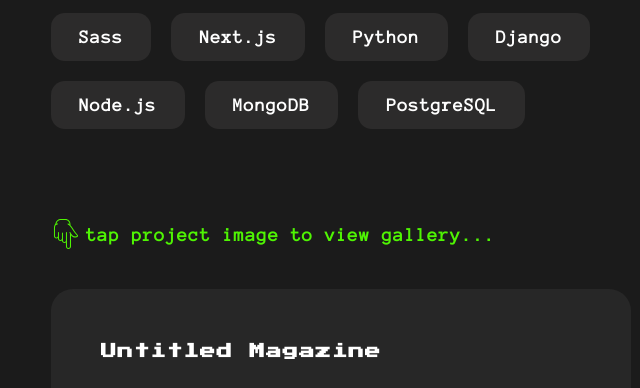
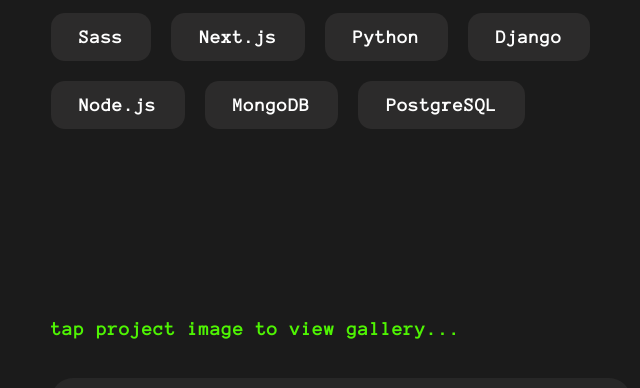
Before and after one commit to tatyanakarlen/PortfolioWebsite, a React (Create React App) app: page / in a window 1280 px wide. Shown: the part 1740-2128 px from the top of the page, without its empty margins (299-939 px from the left). Built offline with nearby package versions, Linux system fonts and the light colour scheme; a web font is replaced by a local one.

Commit message:
added margin top to projects

```diff
--- a/src/pages/BioPortfolioPage/BioPortfolioPage.css
+++ b/src/pages/BioPortfolioPage/BioPortfolioPage.css
@@ -76,6 +76,7 @@ p {
   font-size: 1.9rem;
   font-weight: 800;
   padding-top: 9rem;
+  margin-top: 10rem;
   margin-bottom: -2rem;
   color: var(--color-green);
 }
--- a/src/pages/BioPortfolioPage/BioPortfolioPage.jsx
+++ b/src/pages/BioPortfolioPage/BioPortfolioPage.jsx
@@ -9,6 +9,7 @@ import About from '../../components/About/About.jsx';
 import Contact from '../../components/Contact/Contact';
 import MobileNav from '../../components/MobileNav/MobileNav';
 import './BioPortfolioPage.css';
+import { AiOutlineArrowDown } from 'react-icons/ai'
 import pointDown from '../../components/Images/pointing-down-finger-svgrepo-com.svg'
 
 import { RiCopyrightFill } from 'react-icons/ri';
@@ -32,7 +33,8 @@ function BioPortfolioPage(props) {
         <div class="projects-headline">
         <h1 id="projects">
           {/* <div><i class="bi bi-hand-index-thumb"></i></div> */}
-          <img src={pointDown} alt="" />
+          {/* <img src={pointDown} alt="" /> */}
+          {/* <AiOutlineArrowDown /> */}
           tap project image to view gallery...
         </h1>
         </div>
```
